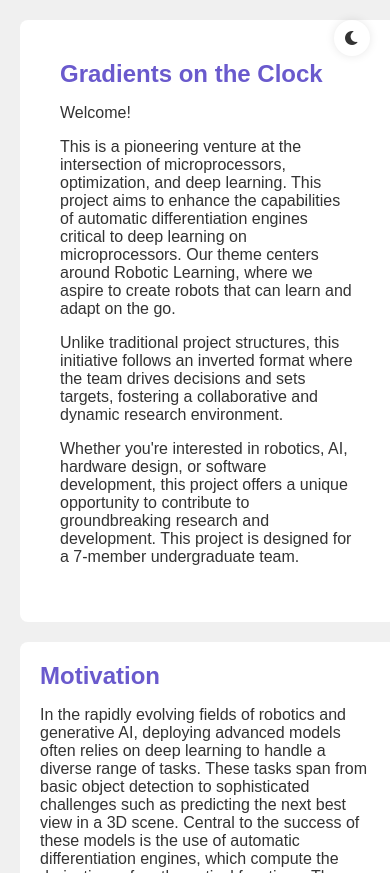
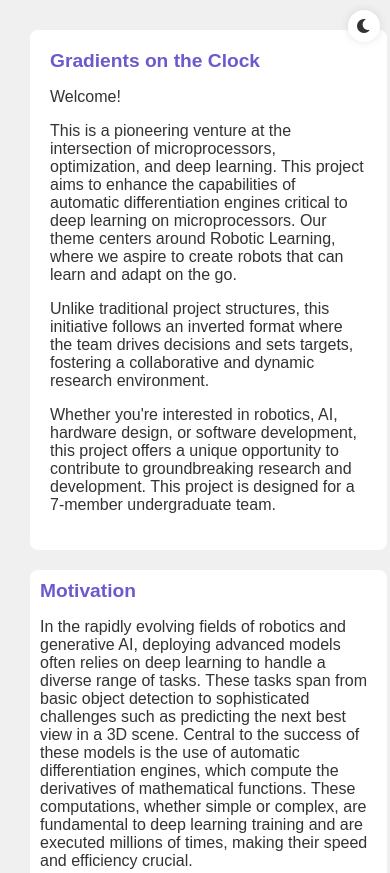
Before and after one commit to 1ssb/gradients_on_the_clock, a plain HTML site: page index.html in a window 390 px wide. Shown: the top 873 px of the page. Drawn offline with nearby package versions, Linux system fonts and the light colour scheme.

Commit message:
Mobile view enabled hopefully

```diff
--- a/index.html
+++ b/index.html
@@ -113,8 +113,29 @@
         }
 
         @media (max-width: 768px) {
-            .container {
-                grid-template-columns: 1fr;
+            body {
+                padding: 10px;
+            }
+
+            header, section, footer {
+                padding: 10px;
+            }
+
+            header h1, section h2, section h3 {
+                font-size: 1.2em;
+            }
+
+            .toggle-theme {
+                top: 10px;
+                right: 10px;
+            }
+
+            .toggle-theme i {
+                padding: 8px;
+            }
+
+            footer {
+                padding: 10px;
             }
         }
     </style>
@@ -150,7 +171,7 @@
                 By addressing these objectives, we aim to make significant contributions to the efficiency of deep learning models, ultimately benefiting the broader AI and robotics communities.
             </p>
         </section>
-            <section>
+        <section>
             <h2>About the Project</h2>
             <p>
                 "Gradients on the Clock" embarks on the essential groundwork and prototype development phase, aimed at creating a cutting-edge computational framework. This project uniquely integrates microcontrollers, Field-Programmable Gate Arrays (FPGAs), and personal computers to facilitate core operations in gradient descent, crucial for the process of automatic differentiation. This system is designed to bridge the gap between theoretical AI concepts and practical hardware applications, providing an educational foundation in the integral aspects of hardware and software integration.
@@ -194,7 +215,7 @@
         </section>
     </div>
     <footer>
-        <p>&copy; 2024 Gradients on the Clock. Subhransu S. Bhattacharjee.</p>
+        <p>&copy; 2024 Gradients on the Clock. <a href="https://1ssb.github.io">Subhransu S. Bhattacharjee</a>.</p>
     </footer>
 
     <script>
```
